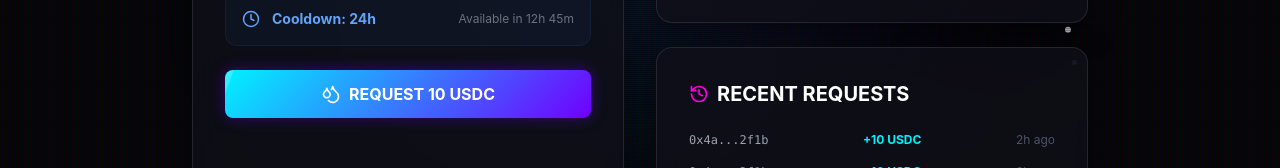
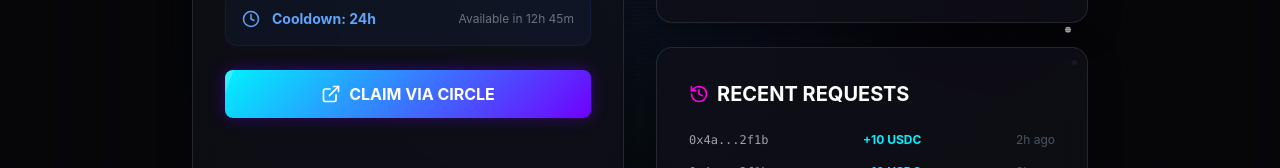
Before and after one commit to RxJax/Arc-Arena, a React (Vite) app: page /faucet in a window 1280 px wide. Shown: the part 499-667 px from the top of the page. Built offline with nearby package versions, Linux system fonts and the light colour scheme.

Commit message:
Connect Faucet to official Circle USDC faucet

```diff
--- a/src/pages/Faucet.jsx
+++ b/src/pages/Faucet.jsx
@@ -8,21 +8,9 @@
   const [loading, setLoading] = useState(false);
   const [txHash, setTxHash] = useState(null);
 
-  const requestFunds = async () => {
-    if (!account) return;
-    setLoading(true);
-    setTxHash(null);
-
-    try {
-      // In a real scenario, this would call a faucet API or contract
-      // We'll simulate a transaction receipt
-      await new Promise(resolve => setTimeout(resolve, 2000));
-      setTxHash('0x' + Math.random().toString(16).slice(2, 66));
-    } catch (err) {
-      console.error(err);
-    } finally {
-      setLoading(false);
-    }
+  const requestFunds = () => {
+    // Open the official Circle Faucet in a new tab
+    window.open('https://faucet.circle.com/', '_blank');
   };
 
   return (
@@ -59,11 +47,10 @@
 
             <button
               onClick={requestFunds}
-              disabled={!account || loading}
               className="w-full btn-cyber flex items-center justify-center gap-2 text-white"
             >
-              {loading ? <Loader2 className="animate-spin" size={20} /> : <Droplets size={20} />}
-              {loading ? 'REQUESTING...' : 'REQUEST 10 USDC'}
+              <ExternalLink size={20} />
+              CLAIM VIA CIRCLE
             </button>
 
             {txHash && (
```
